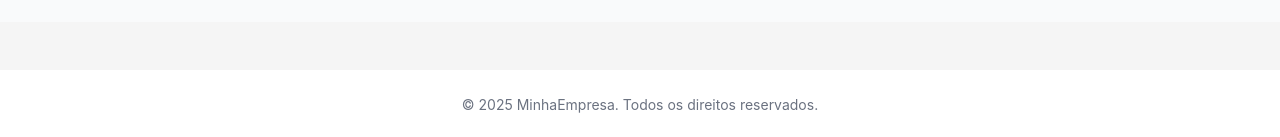
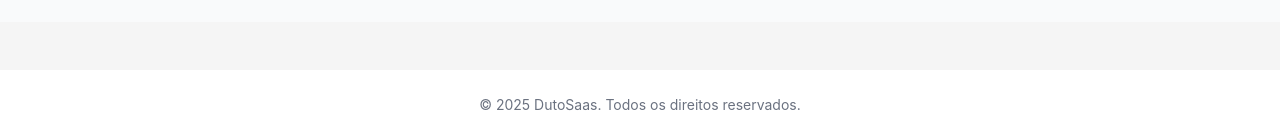
Before and after one commit to davidsongsc/delivery-app, a Next.js app: page / in a window 1280 px wide. Shown: the part 1275-1412 px from the top of the page. Built offline with nearby package versions, Linux system fonts and the light colour scheme.

Commit message:
ajuste footer

```diff
--- a/src/templates/webpage/index.tsx
+++ b/src/templates/webpage/index.tsx
@@ -186,7 +186,7 @@ const Home: NextPage = () => {
         </Content>
 
         <Footer className="text-center text-gray-500 bg-white py-6 mt-12">
-          © {new Date().getFullYear()} MinhaEmpresa. Todos os direitos reservados.
+          © {new Date().getFullYear()} DutoSaas. Todos os direitos reservados.
         </Footer>
       </Layout>
     </>
```
